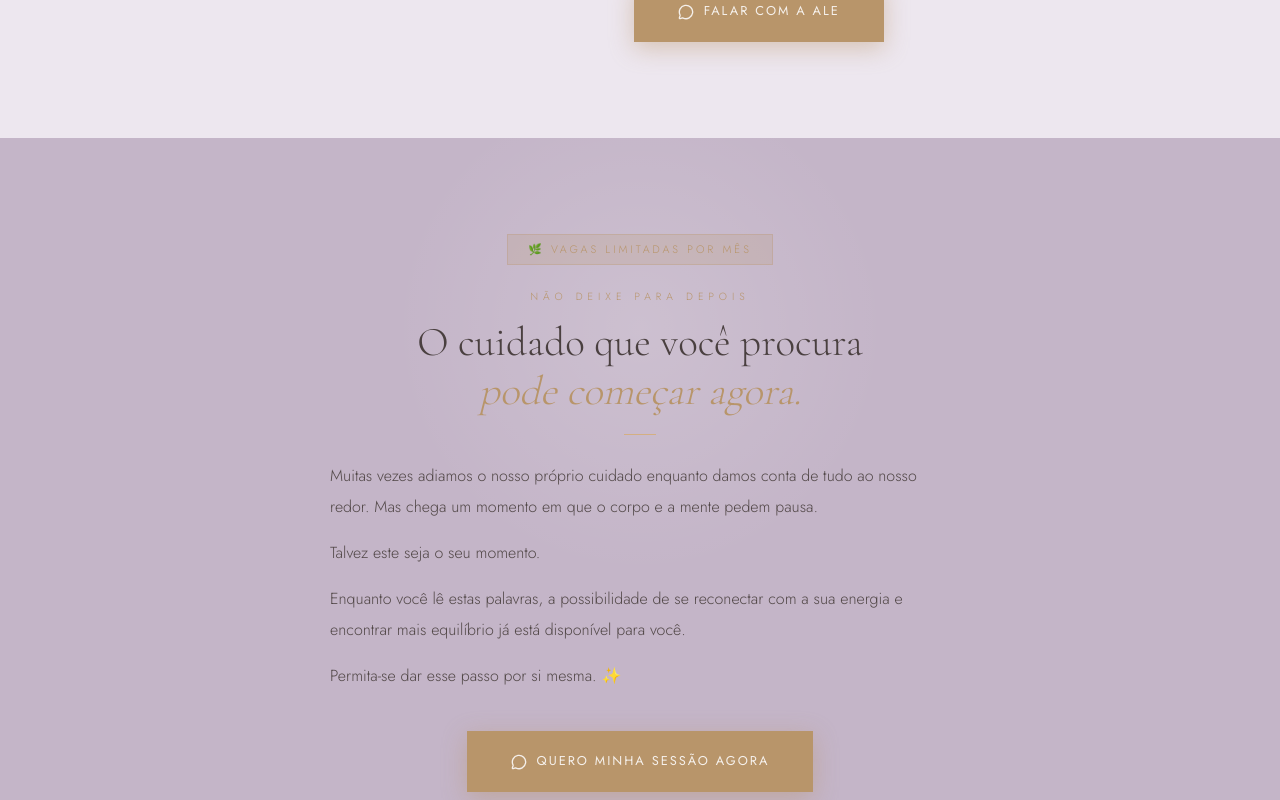
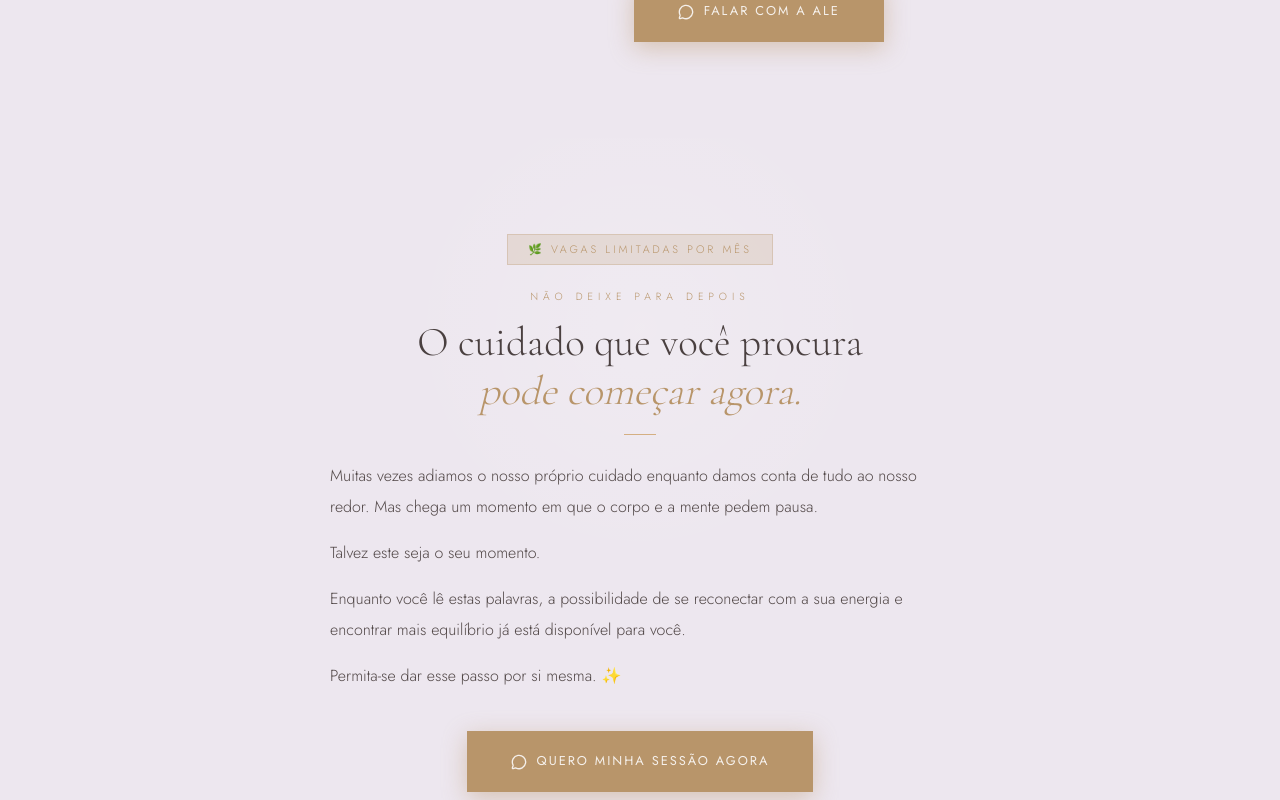
Before and after one commit to susiguerra1-pixel/alevencatoreiki, a Next.js app: page / in a window 1280 px wide. Shown: the part 7900-8700 px from the top of the page. Built offline with nearby package versions, Linux system fonts and the light colour scheme.

Commit message:
fix: suaviza fundo da seção CTA final
- bg #C4B5C8 → #EDE7EF (lilás claro, consistente com SobreAle)

Co-Authored-By: Claude Sonnet 4.6 <noreply@anthropic.com>

```diff
--- a/src/components/FinalCTA.tsx
+++ b/src/components/FinalCTA.tsx
@@ -8,7 +8,7 @@ export default function FinalCTA() {
   const waHref = whatsappLink(WHATSAPP_MESSAGES.cta);
 
   return (
-    <div className="relative bg-[#C4B5C8] py-24 px-[6%] text-center overflow-hidden cta-radial">
+    <div className="relative bg-[#EDE7EF] py-24 px-[6%] text-center overflow-hidden cta-radial">
       <AnimatedSection>
         <div className="relative z-10 max-w-[620px] mx-auto">
           {/* Escassez */}
```
